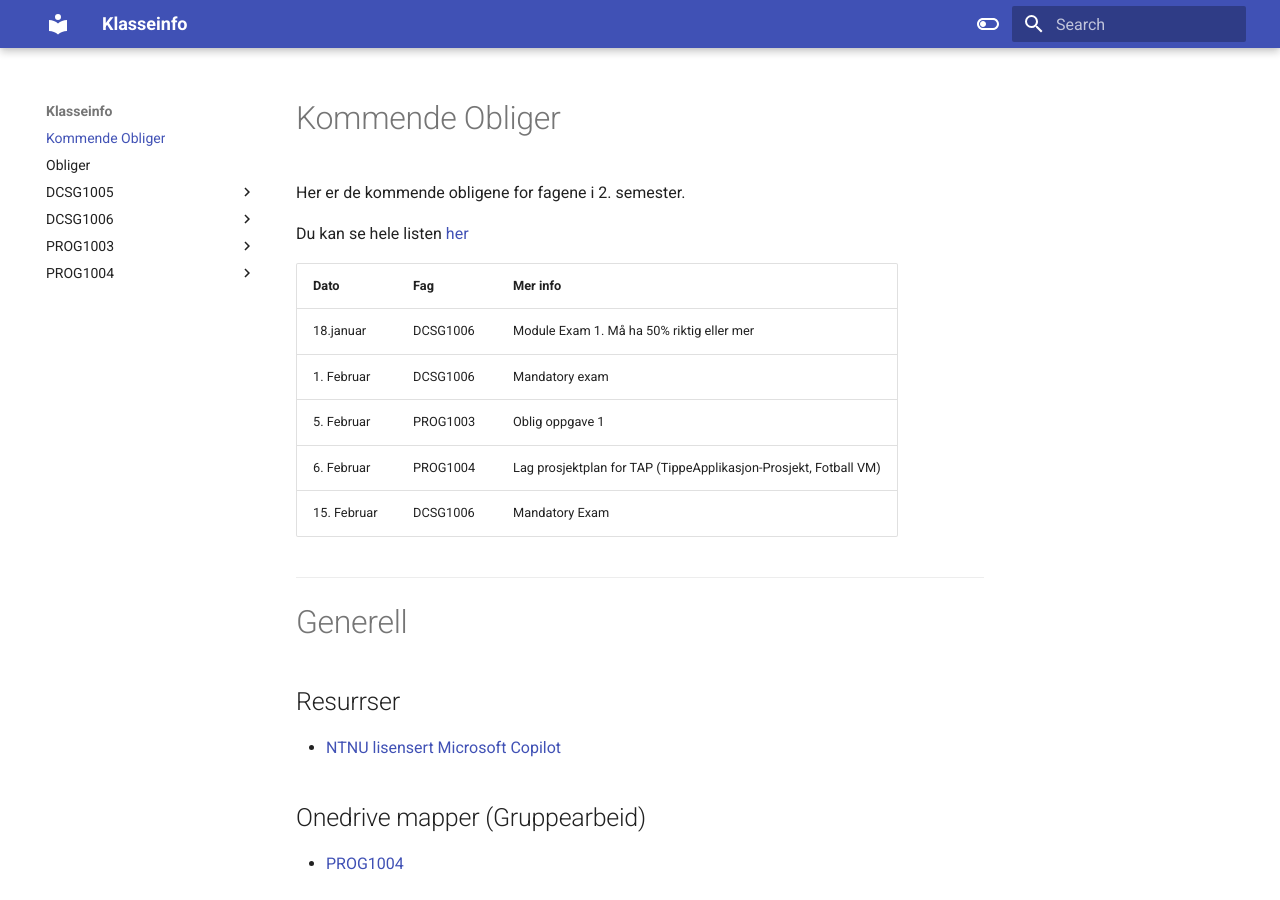
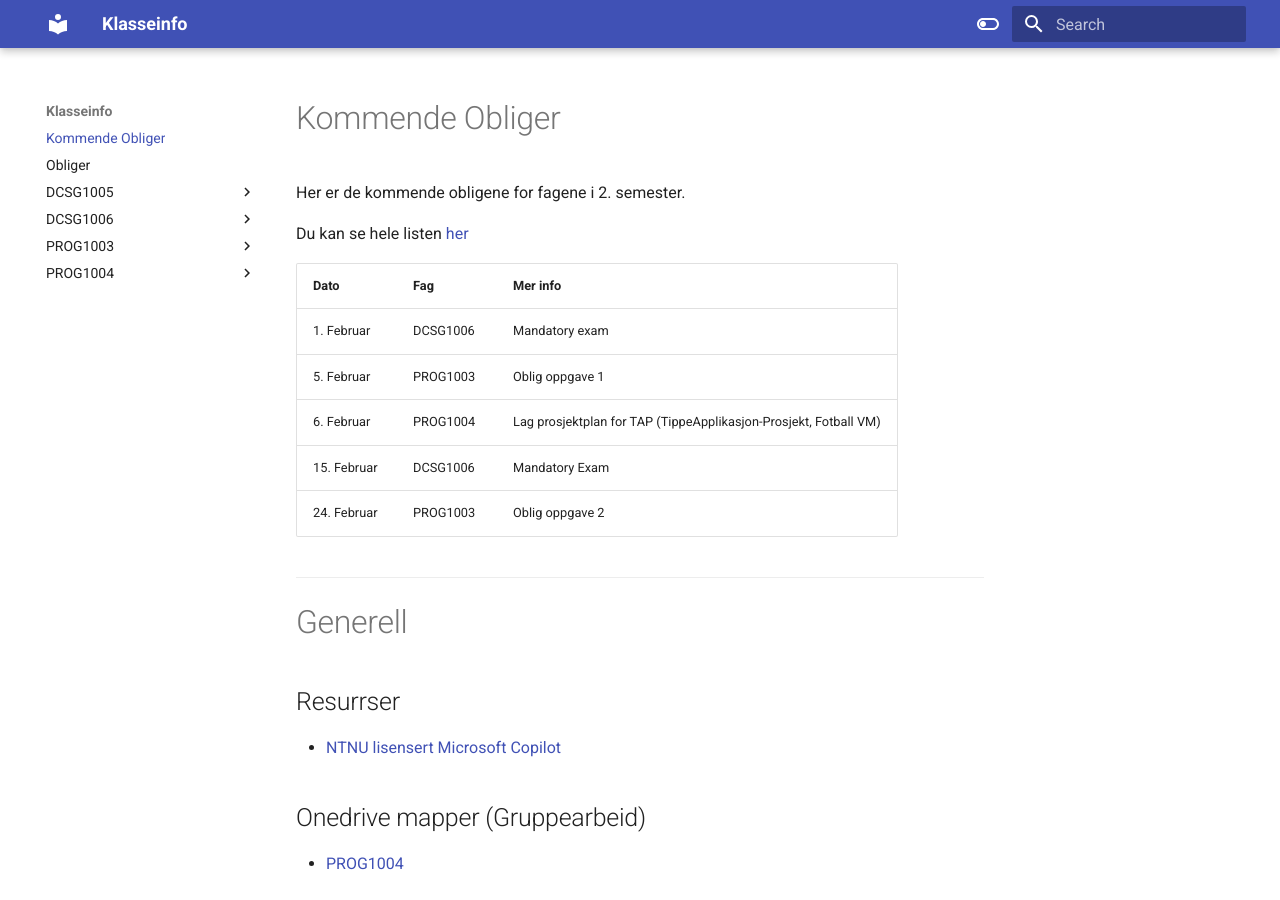
Before and after one commit to ProtoSparky/DIGSEC-Info-Board, an MkDocs documentation site: the page built from docs/index.md, in a window 1280 px wide and 900 px high. Built offline with MkDocs 1.6.1 and Material for MkDocs 9.7.7, drawn with Linux system fonts in a browser that asks for light colours; some of the changed text lies outside the part shown.

Commit message:
Added book
* Added book
* Updated oblig list

```diff
--- a/docs/index.md
+++ b/docs/index.md
@@ -6,11 +6,11 @@ Du kan se hele listen [her](./obliger.md)
 
 |Dato|Fag|Mer info|
 |---|---|---|
-|18.januar|DCSG1006|Module Exam 1. Må ha 50% riktig eller mer|
 |1. Februar|DCSG1006|Mandatory exam|
 |5. Februar|PROG1003|Oblig oppgave 1|
 |6. Februar|PROG1004|Lag prosjektplan for TAP (TippeApplikasjon-Prosjekt, Fotball VM)|
 |15. Februar|DCSG1006|Mandatory Exam|
+|24. Februar|PROG1003|Oblig oppgave 2|
 
 -------------
 
```
Also changed, not shown: other parts of docs/index.md (+5 -0 lines), 1 other file.
